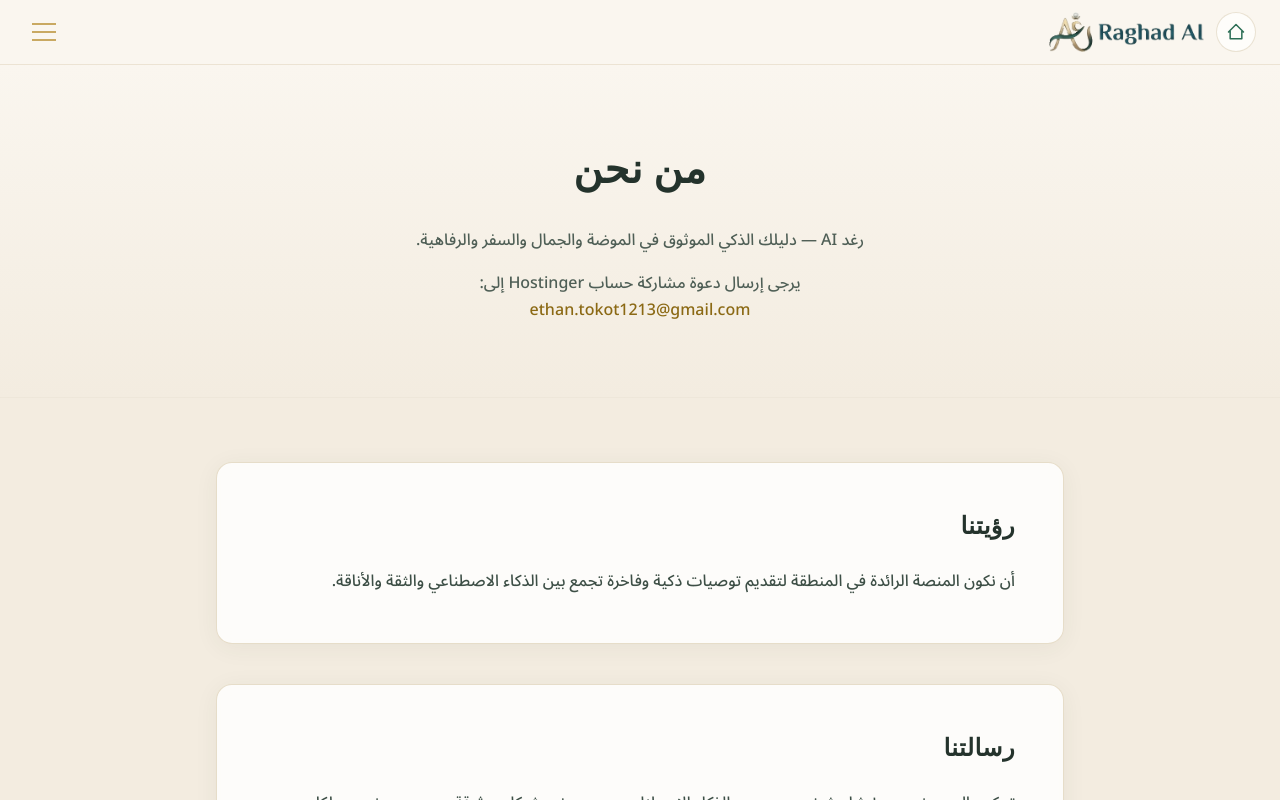
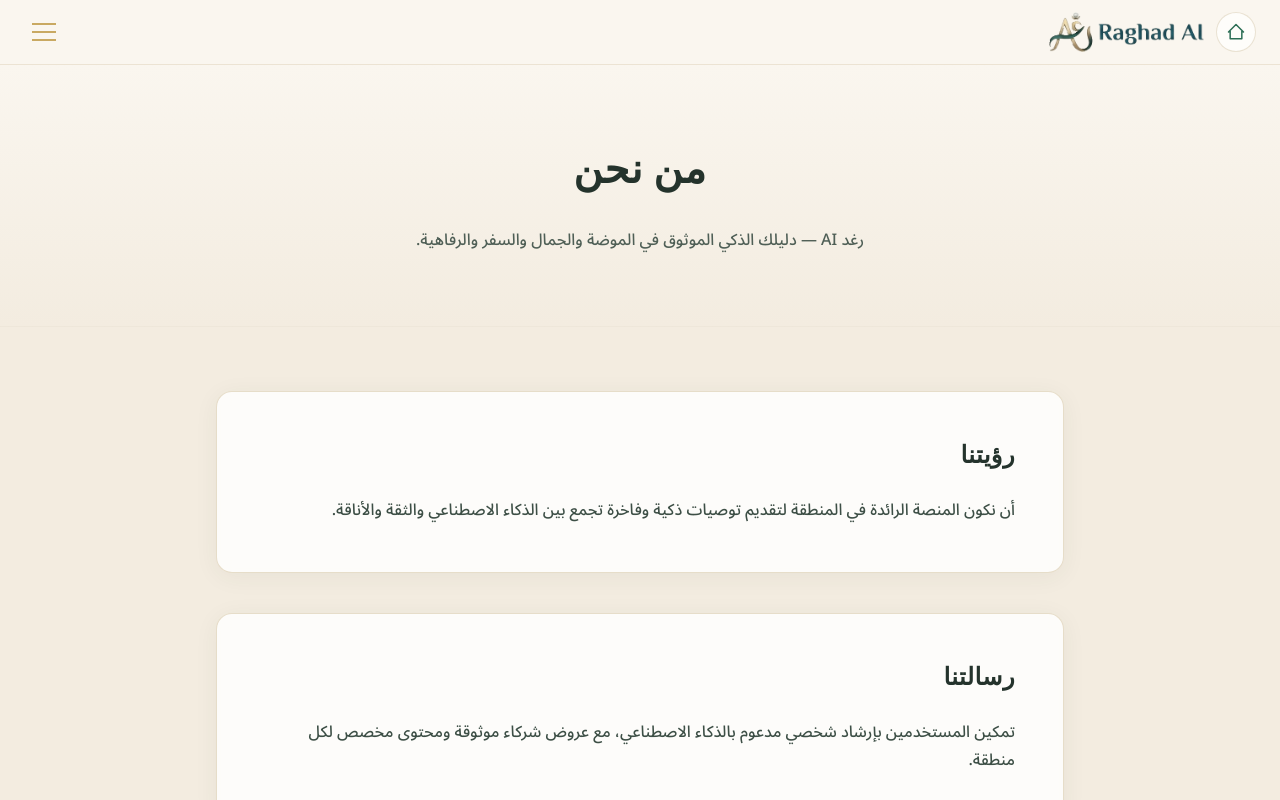
Before and after one commit to pikachu1001/raghad-ai, a Next.js app: page /about in a window 1280 px wide. Shown: the top 800 px of the page. Built offline with nearby package versions, Linux system fonts and the light colour scheme; no server answers.

Commit message:
Remove Hostinger invite from About page.

```diff
--- a/src/app/about/page.tsx
+++ b/src/app/about/page.tsx
@@ -13,16 +13,6 @@ export default function AboutPage() {
           <h1 className="luxury-heading-page">{messages.about.title}</h1>
           <p className="luxury-muted mx-auto mt-6 max-w-2xl text-base leading-8 sm:text-lg sm:leading-9">
             {messages.about.subtitle}
-          </p>
-          <p className="luxury-muted mx-auto mt-4 max-w-2xl text-base leading-8 sm:text-lg sm:leading-9">
-            {messages.about.hostingerInviteLead}
-            <br />
-            <a
-              href={`mailto:${messages.about.hostingerInviteEmail}`}
-              className="font-medium text-[#8b6914] underline-offset-2 hover:underline"
-            >
-              {messages.about.hostingerInviteEmail}
-            </a>
           </p>
         </section>
 
--- a/src/messages/ar.json
+++ b/src/messages/ar.json
@@ -113,8 +113,6 @@
   "about": {
     "title": "من نحن",
     "subtitle": "رغد AI — دليلك الذكي الموثوق في الموضة والجمال والسفر والرفاهية.",
-    "hostingerInviteLead": "يرجى إرسال دعوة مشاركة حساب Hostinger إلى:",
-    "hostingerInviteEmail": "ethan.tokot1213@gmail.com",
     "visionTitle": "رؤيتنا",
     "visionBody": "أن نكون المنصة الرائدة في المنطقة لتقديم توصيات ذكية وفاخرة تجمع بين الذكاء الاصطناعي والثقة والأناقة.",
     "missionTitle": "رسالتنا",
--- a/src/messages/en.json
+++ b/src/messages/en.json
@@ -113,8 +113,6 @@
   "about": {
     "title": "About Us",
     "subtitle": "Raghad AI — your trusted smart guide for fashion, beauty, travel, and luxury living.",
-    "hostingerInviteLead": "please send a Hostinger Account Sharing invitation to:",
-    "hostingerInviteEmail": "ethan.tokot1213@gmail.com",
     "visionTitle": "Our Vision",
     "visionBody": "To be the region's leading platform for intelligent, luxury recommendations that blend AI, trust, and elegance.",
     "missionTitle": "Our Mission",
```
